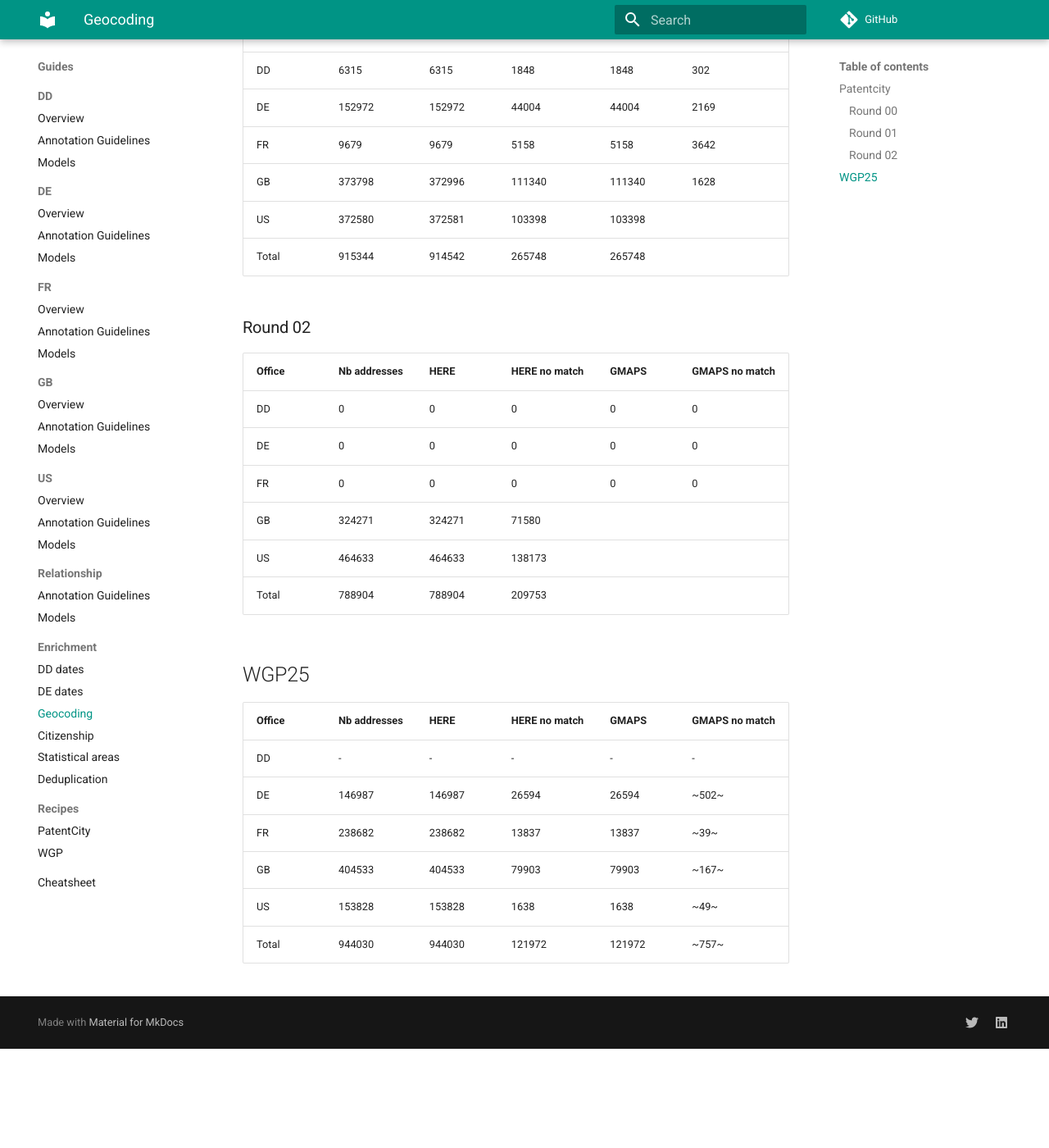
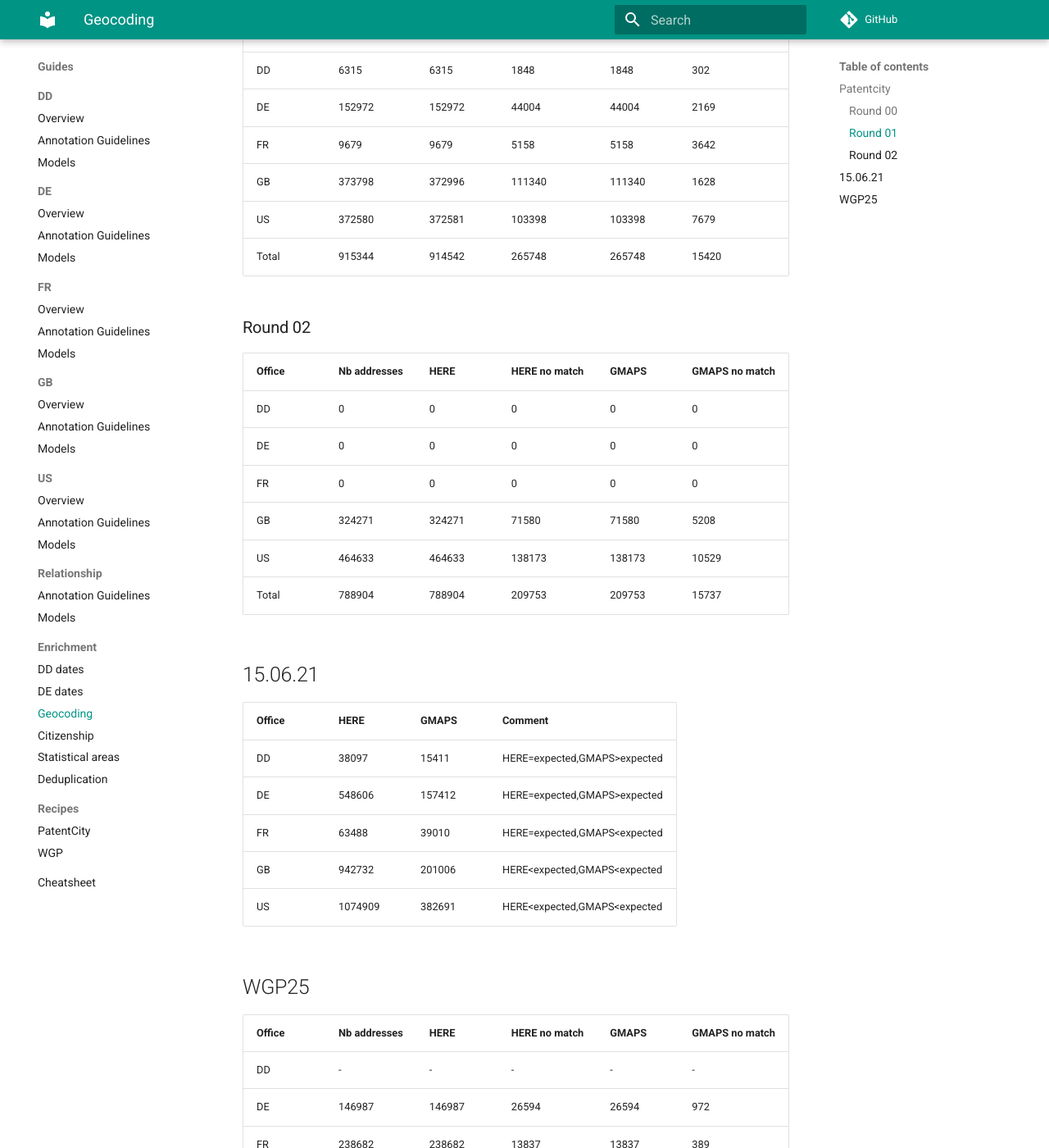
Before and after one commit to cverluise/patentcity, an MkDocs documentation site: the page built from docs/XX_GEOC_REPORT.md, in a window 1280 px wide and 1400 px high, scrolled down 1087 px. Shown: the whole window at 82% size. Built offline with MkDocs 1.6.1 and Material for MkDocs 9.7.7, drawn with Linux system fonts in a browser that asks for light colours; comment, search, counter and statistics services are not loaded; before the commit the page ends 2366 px from its top, so only the background shows below that; some of the changed text lies outside the part shown.

Commit message:
:memo::bug: add data on round 02 and report discrepancy between expected figures and actual figures

```diff
--- a/docs/XX_GEOC_REPORT.md
+++ b/docs/XX_GEOC_REPORT.md
@@ -4,12 +4,12 @@
 
 Office | Nb addresses | HERE | HERE no match | GMAPS | GMAPS no match
 ---|---|---|---|---|---
-DD      |38097  |   |   |   |
-DE      |548606 |   |   |   |
-FR      |63488  |   |   |   |
-GB      |1177925|   |   |   |
-US      |1149671|   |   |   |
-Total   |2977787|   |   |   |
+DD      |38097      |38097      |10945  |10945  |1390
+DE      |548606     |548606     |143598 |143598 |16158
+FR      |63488      |63488      |34490  |34490  |12223
+GB      |1177925    |1177925    |231331 |231331 |10144
+US      |1149671    |1149671    |285158 |285158 |20477
+Total   |2977787    |2977787    |705522 |705522 |60392
 
 ### Round 00
 
@@ -30,8 +30,8 @@ DD      |6315   |6315   |1848   | 1848  | 302
 DE      |152972 |152972 |44004  | 44004 | 2169
 FR      |9679   |9679   |5158   | 5158  | 3642
 GB      |373798 |372996 |111340 | 111340| 1628
-US      |372580 |372581 |103398 | 103398|
-Total   |915344 |914542 |265748 | 265748|
+US      |372580 |372581 |103398 | 103398| 7679
+Total   |915344 |914542 |265748 | 265748| 15420
 
 ### Round 02
 
@@ -40,17 +40,27 @@ Office | Nb addresses | HERE | HERE no match | GMAPS | GMAPS no match
 DD      |0      |0      |0      |0      |0
 DE      |0      |0      |0      |0      |0
 FR      |0      |0      |0      |0      |0
-GB      |324271 |324271 |71580  |       |
-US      |464633 |464633 |138173 |       |
-Total   |788904 |788904 |209753 |       |
+GB      |324271 |324271 |71580  |71580  |5208
+US      |464633 |464633 |138173 |138173 |10529
+Total   |788904 |788904 |209753 |209753 |15737
+
+## 15.06.21
+
+Office | HERE | GMAPS| Comment
+---|---|---|---
+DD  |38097  | 15411 |HERE=expected,GMAPS>expected
+DE  |548606 | 157412|HERE=expected,GMAPS>expected
+FR  |63488  | 39010 |HERE=expected,GMAPS<expected
+GB  |942732 | 201006|HERE<expected,GMAPS<expected
+US  |1074909| 382691|HERE<expected,GMAPS<expected
 
 ## WGP25
 
 Office | Nb addresses | HERE | HERE no match | GMAPS | GMAPS no match
 ---|---|---|---|---|---
 DD      |-      |-      |-      |-      |-
-DE      |146987 |146987 |26594  |26594  |~502~
-FR      |238682 |238682 |13837  |13837  |~39~
-GB      |404533 |404533 |79903  |79903  |~167~
-US      |153828 |153828 |1638   |1638   |~49~
-Total   |944030 |944030 |121972 |121972 |~757~
+DE      |146987 |146987 |26594  |26594  |972
+FR      |238682 |238682 |13837  |13837  |389
+GB      |404533 |404533 |79903  |79903  |2261
+US      |153828 |153828 |1638   |1638   |50
+Total   |944030 |944030 |121972 |121972 |3672
```
